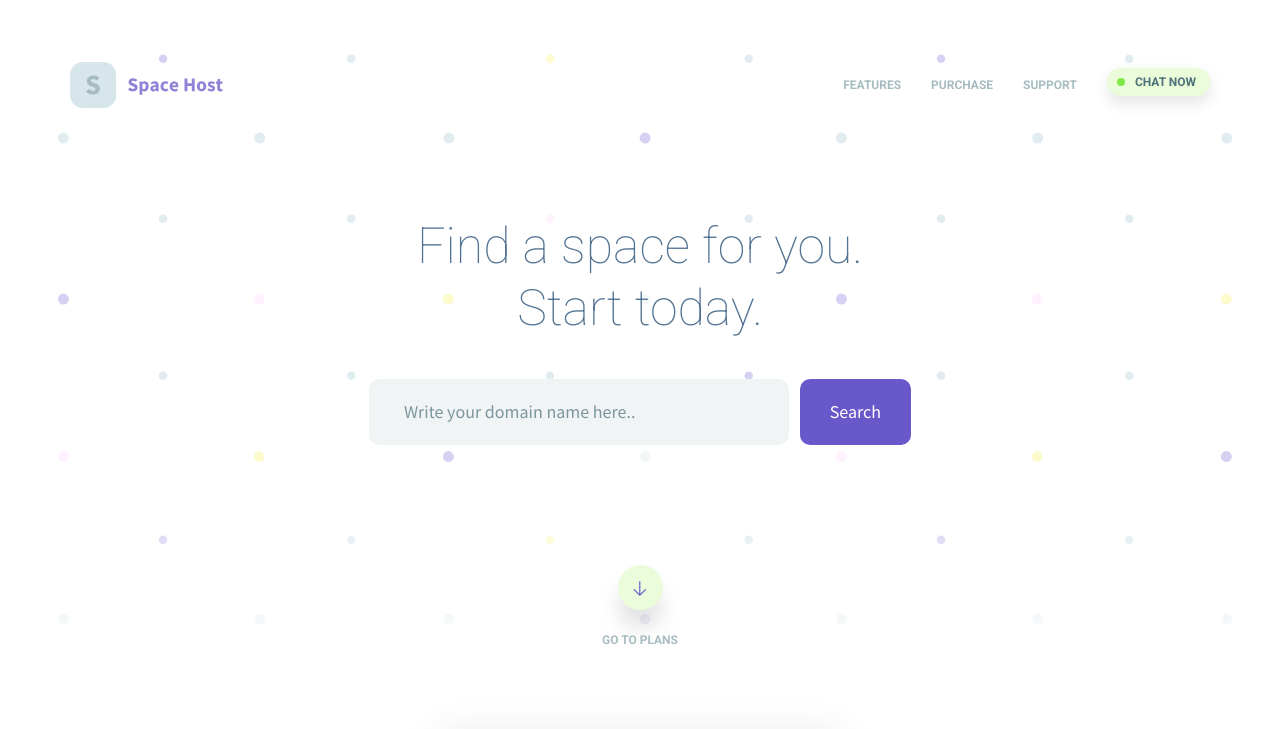
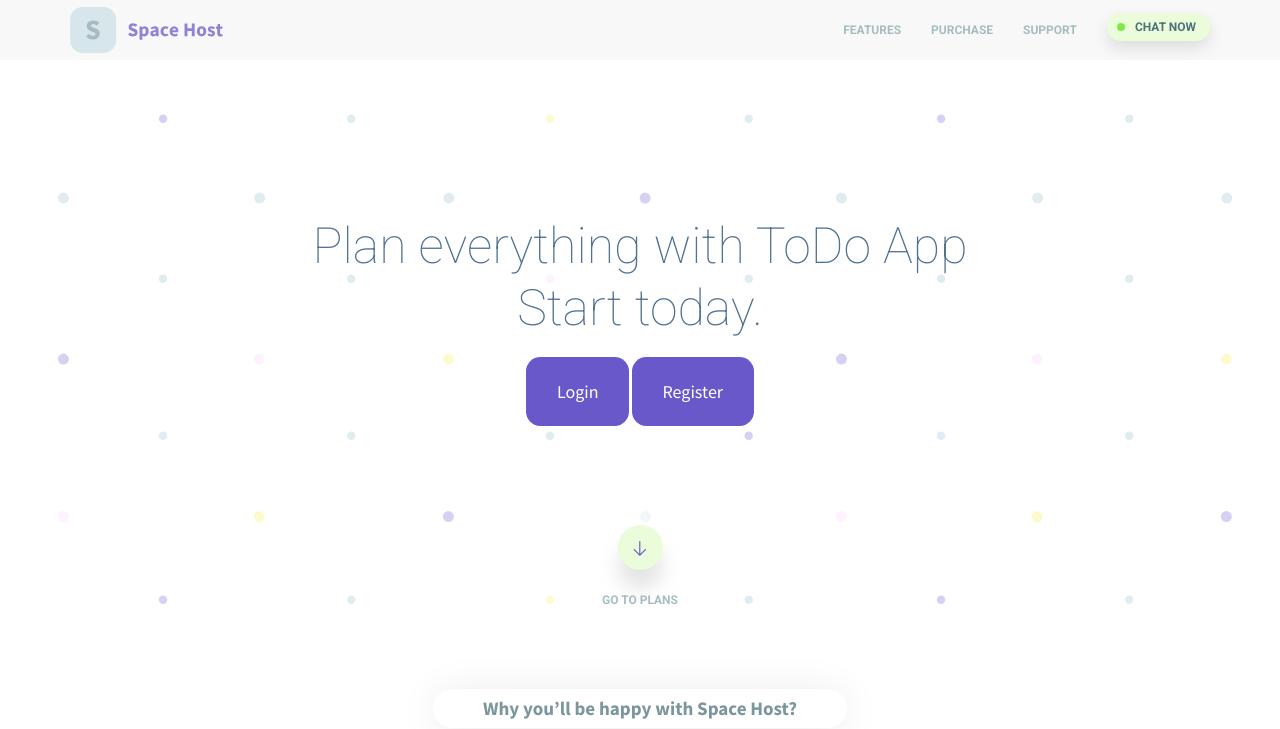
Before and after one commit to GreatRaksin/ToDo_app_Django, a Django app: page / in a window 1280 px wide. Shown: the top 729 px of the page. Run offline with Django 4.2, Linux system fonts and the light colour scheme; some libraries are stand-ins or nearby versions.

Commit message:
Beautify login and register pages

```diff
--- a/static/todo/css/style.css
+++ b/static/todo/css/style.css
@@ -346,9 +346,10 @@
 #top-content .domain-search-holder{
     margin-bottom: 120px;
 }
-#top-content .domain-search-holder input[type="text"]{
-    padding: 20px 35px;
-    border-radius: 10px;
+#top-content .domain-search-holder input[type="text"], input[type="password"]{
+    padding: 1.3em 1.9em;
+    border-radius: 0.7em;
+    margin-bottom: 2em;
     background-color: #f1f4f5;
     font-size: 18px;
     color: #7c969d;
@@ -358,24 +359,11 @@
     max-width: 420px;
     transition: all 0.3s ease;
 }
-#top-content .domain-search-holder input[type="text"]:hover,
-#top-content .domain-search-holder input[type="text"]:focus{
+#top-content .domain-search-holder input[type="text"], input[type="password"]:hover,
+#top-content .domain-search-holder input[type="text"], input[type="password"]:focus{
     background-color: #f4f7f8;
 }
-#top-content .domain-search-holder input[type="submit"]{
-    padding: 20px 30px;
-    border-radius: 10px;
-    background-color: #6958ca;
-    font-size: 18px;
-    color: #ffffff;
-    border: 0;
-    margin-left: 8px;
-    transition: all 0.3s ease;
-}
-#top-content .domain-search-holder input[type="submit"]:hover,
-#top-content .domain-search-holder input[type="submit"]:focus{
-   background-color: #5849af;
-}
+
 #top-content .domain-search-holder ::-webkit-input-placeholder {color: #7c969d;}
 #top-content .domain-search-holder :-moz-placeholder {color: #7c969d;}
 #top-content .domain-search-holder ::-moz-placeholder {color: #7c969d;}
@@ -890,22 +878,22 @@
 #search-box .domain-search-holder input[type="text"]:focus{
     background-color: #f4f7f8;
 }
-#search-box .domain-search-holder input[type="submit"]{
-    padding: 20px 30px;
-    border-radius: 10px;
+.domain-search-holder a {
+    padding: 1.3em 1.7em;
+    border-radius: 0.8em;
     background-color: #6958ca;
     font-size: 18px;
     color: #ffffff;
     border: 0;
-    margin-left: -20px;
     -webkit-transition: all 0.3s ease;
     -moz-transition: all 0.3s ease;
     transition: all 0.3s ease;
 }
-#search-box .domain-search-holder input[type="submit"]:hover,
-#search-box .domain-search-holder input[type="submit"]:focus{
+.domain-search-holder a:hover,
+.domain-search-holder a:focus{
    background-color: #5849af;
 }
+
 #search-box .domain-search-holder ::-webkit-input-placeholder {color: #7c969d;}
 #search-box .domain-search-holder :-moz-placeholder {color: #7c969d;}
 #search-box .domain-search-holder ::-moz-placeholder {color: #7c969d;}
--- a/templates/base.html
+++ b/templates/base.html
@@ -8,12 +8,42 @@
     <link rel="stylesheet" type="text/css" href="{% static 'todo/css/bootstrap.min.css' %}">
     <link rel="stylesheet" type="text/css" href="{% static 'todo/css/fontawesome-all.min.css' %}">
     <link rel="stylesheet" type="text/css" href="{% static 'todo/css/slick.css' %}">
-    <link rel="stylesheet" type="text/css" href="{% static 'todo/css/style.css' %}">
+    <link rel="stylesheet" type="text/css" href="{% static 'todo/css/style.css' %}?v=1">
 </head>
 
 
 <body>
-
+<div class="bottom-gradiant"></div>
+<nav id="main-nav" class="navbar navbar-default navbar-full">
+        <div class="container-fluid">
+            <div class="container container-nav">
+                <div class="row">
+                    <div class="col-md-12">
+                        <div class="navbar-header">
+                            <button aria-expanded="false" type="button" class="navbar-toggle collapsed"
+                                    data-toggle="collapse" data-target="#bs">
+                                <span class="icon-bar"></span>
+                                <span class="icon-bar"></span>
+                                <span class="icon-bar"></span>
+                            </button>
+                            <a href="index.html">
+                                <img class="logo" src="images/logo.svg" alt="Spacehost">
+                            </a>
+                        </div>
+                        <div style="height: 1px;" role="main" aria-expanded="false" class="navbar-collapse collapse"
+                             id="bs">
+                            <ul class="nav navbar-nav navbar-right">
+                                <li><a href="#features"><span>Features</span></a></li>
+                                <li><a href="#pricing"><span>Purchase</span></a></li>
+                                <li><a href="#contact"><span>Support</span></a></li>
+                                <li><a class="chat-button" href="#">Chat now</a></li>
+                            </ul>
+                        </div>
+                    </div>
+                </div>
+            </div>
+        </div>
+    </nav>
 {% block content %} <!-- сюда подставляется содержимое страниц сайта -->
 
 {% endblock %}
--- a/templates/index.html
+++ b/templates/index.html
@@ -3,50 +3,14 @@
 {% block content %}
 
 <div id="header-holder">
-    <div class="bottom-gradiant"></div>
-    <nav id="main-nav" class="navbar navbar-default navbar-full">
-        <div class="container-fluid">
-            <div class="container container-nav">
-                <div class="row">
-                    <div class="col-md-12">
-                        <div class="navbar-header">
-                            <button aria-expanded="false" type="button" class="navbar-toggle collapsed"
-                                    data-toggle="collapse" data-target="#bs">
-                                <span class="icon-bar"></span>
-                                <span class="icon-bar"></span>
-                                <span class="icon-bar"></span>
-                            </button>
-                            <a href="index.html">
-                                <img class="logo" src="images/logo.svg" alt="Spacehost">
-                            </a>
-                        </div>
-                        <div style="height: 1px;" role="main" aria-expanded="false" class="navbar-collapse collapse"
-                             id="bs">
-                            <ul class="nav navbar-nav navbar-right">
-                                <li><a href="#features"><span>Features</span></a></li>
-                                <li><a href="#pricing"><span>Purchase</span></a></li>
-                                <li><a href="#contact"><span>Support</span></a></li>
-                                <li><a class="chat-button" href="#">Chat now</a></li>
-                            </ul>
-                        </div>
-                    </div>
-                </div>
-            </div>
-        </div>
-    </nav>
     <div id="top-content" class="container-fluid">
         <div class="container">
             <div class="row">
                 <div class="col-md-12">
-                    <div class="big-title">Find a space for you.<br>Start today.</div>
+                    <div class="big-title">Plan everything with ToDo App<br>Start today.</div>
                     <div class="domain-search-holder">
-                        <form id="domain-search">
-                            <input id="domain-text" type="text" name="domain"
-                                   placeholder="Write your domain name here.."/>
-                            <span class="inline-button">
-                                <input id="search-btn" type="submit" name="submit" value="Search"/>
-                            </span>
-                        </form>
+                        <a href="{% url 'login' %}" class="outline-btn purple">Login</a>
+                        <a href="{% url 'register' %}">Register</a>
                     </div>
                 </div>
                 <div class="col-md-12">
```
Also changed, not shown: accounts/forms.py (+12 -5 lines), templates/form.html (+24 -6 lines).
